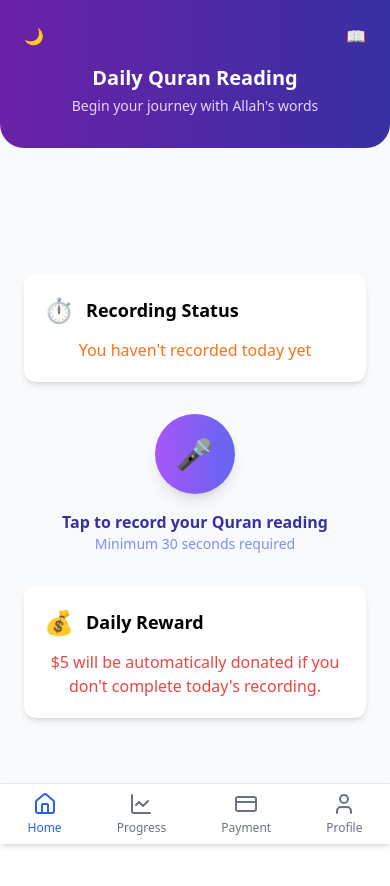
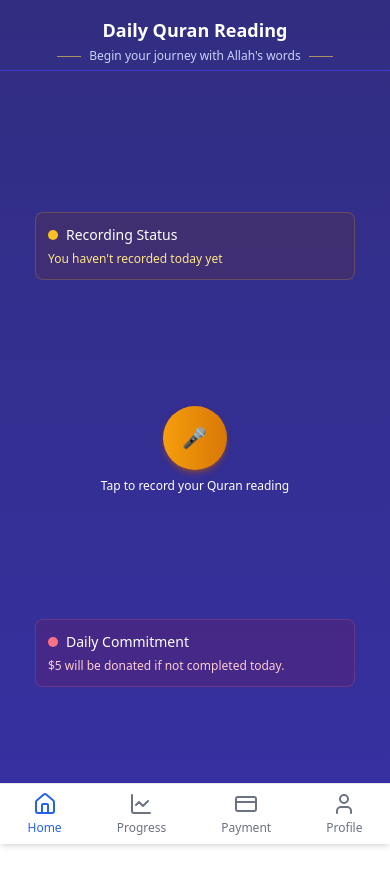
Before and after one commit to marwankamal32/quran-reader-app, a React (Vite) app in the folder web-app/: page / in a window 390 px wide. Shown: the top 886 px of the page. Built offline with nearby package versions, Linux system fonts and the light colour scheme.

Commit message:
Refactor: update layout and design of Home and Header components for improved user experience. Adjust RecordButton styling and functionality for better accessibility and responsiveness.

```diff
--- a/web-app/src/App.tsx
+++ b/web-app/src/App.tsx
@@ -6,7 +6,7 @@ import { Home, Progress, Payment, Profile } from "@pages/.";
 function App() {
   return (
     <Router>
-      <div className="flex flex-col min-h-screen">
+      <div className="flex flex-col">
         <div className="flex-grow pb-16">
           <Routes>
             <Route path="/" element={<Home />} />
--- a/web-app/src/components/HeaderSection.tsx
+++ b/web-app/src/components/HeaderSection.tsx
@@ -1,24 +1,23 @@
 export default function Header() {
   return (
-    <div className="bg-gradient-to-r from-purple-800 to-indigo-800 text-white p-6 rounded-b-3xl relative">
+    <div className="bg-gradient-to-r from-purple-800 to-indigo-800 text-white p-6 rounded-b-3xl relative overflow-hidden">
+      {/* Islamic Ornamental Border */}
+      <div className="absolute top-0 left-0 w-full h-1 bg-gradient-to-r from-amber-300 to-amber-500"></div>
+
+      {/* Islamic Dome Shape - Top Corners */}
+      <div className="absolute -top-12 -left-12 w-24 h-24 rounded-full border-2 border-amber-300/30"></div>
+      <div className="absolute -top-12 -right-12 w-24 h-24 rounded-full border-2 border-amber-300/30"></div>
+
       {/* Icons Row */}
-      <div className="flex justify-between items-center">
-        <button>
-          <span role="img" aria-label="moon">
-            🌙
-          </span>
-        </button>
-        <button>
-          <span role="img" aria-label="book">
-            📖
-          </span>
-        </button>
-      </div>
 
       {/* Title and Subtitle */}
-      <div className="text-center mt-4 mb-2">
-        <h1 className="text-xl font-bold">Daily Quran Reading</h1>
-        <p className="text-sm text-purple-200 mt-1">
+      <div className="text-center mt-4 mb-2 relative z-10">
+        <div className="flex items-center justify-center gap-2 mb-1">
+          <span className="w-12 h-px bg-amber-300/70"></span>
+          <h1 className="text-xl font-bold">Daily Quran Reading</h1>
+          <span className="w-12 h-px bg-amber-300/70"></span>
+        </div>
+        <p className="text-sm text-purple-200">
           Begin your journey with Allah's words
         </p>
       </div>
--- a/web-app/src/components/RecordButton.tsx
+++ b/web-app/src/components/RecordButton.tsx
@@ -18,7 +18,6 @@ const RecordButton = ({ onRecordingComplete }: RecordButtonProps) => {
 
       recorder.ondataavailable = (event) => {
         const audioBlob = new Blob([event.data], { type: 'audio/wav' });
-
         console.log('Audio Blob', audioBlob);
       };
 
@@ -44,9 +43,19 @@ const RecordButton = ({ onRecordingComplete }: RecordButtonProps) => {
   return (
     <button
       onClick={isRecording ? stopRecording : startRecording}
-      className="w-20 h-20 rounded-full bg-gradient-to-r from-purple-500 to-indigo-500 text-white text-3xl shadow-lg"
+      className={`
+        w-16 h-16 rounded-full
+        flex items-center justify-center
+        shadow-md
+        ${isRecording
+          ? 'bg-red-600 animate-pulse'
+          : 'bg-gradient-to-r from-amber-500 to-amber-600'}
+        ${isRecording ? 'shadow-red-700/50' : 'shadow-amber-700/50'}
+        transform transition-all duration-200
+        ${isRecording ? 'scale-110' : 'hover:scale-105 active:scale-95'}
+      `}
     >
-      🎤
+      <span className="text-xl">{isRecording ? '⏹️' : '🎤'}</span>
     </button>
   );
 };
--- a/web-app/src/pages/Home.tsx
+++ b/web-app/src/pages/Home.tsx
@@ -1,6 +1,5 @@
 import { useState } from 'react';
 import RecordButton from '../components/RecordButton';
-import HeaderSection from '../components/HeaderSection';
 
 export default function Home() {
   // State to track recording status
@@ -12,53 +11,65 @@ export default function Home() {
   };
 
   return (
-    <div className="w-full min-h-screen bg-gray-50 flex flex-col">
-      {/* Header Section */}
-      <HeaderSection />
+    <div className="w-full h-screen flex flex-col bg-gradient-to-b from-indigo-900 to-indigo-800 text-white overflow-hidden safe-area-inset-bottom">
+      {/* Title Bar - Smaller */}
+      <div className="pt-4 pb-1 px-4 text-center border-b border-indigo-700">
+        <h1 className="text-lg font-bold">Daily Quran Reading</h1>
+        <div className="flex items-center justify-center mt-0.5">
+          <span className="w-6 h-px bg-amber-300/60"></span>
+          <p className="text-xs text-indigo-200 mx-2 py-0.5">Begin your journey with Allah's words</p>
+          <span className="w-6 h-px bg-amber-300/60"></span>
+        </div>
+      </div>
 
-      {/* Main Content */}
-      <div className="flex flex-col items-center justify-center flex-grow text-center px-6 py-8 space-y-8">
-        {/* Recording Status Card */}
-        <div className="bg-white rounded-xl shadow-md p-5 w-full max-w-md">
-          <div className="flex items-center gap-3 mb-3">
-            <span role="img" aria-label="status" className="text-2xl">
-              {hasRecorded ? '✅' : '⏱️'}
-            </span>
-            <h2 className="font-semibold text-lg">Recording Status</h2>
+      {/* Main Content - Reduced padding for mobile screens and navigation bar */}
+      <div className="flex-1 flex flex-col items-center justify-evenly px-4 py-2 pb-safe">
+        {/* Recording Status - Improved Design */}
+        <div className={`w-full max-w-xs rounded-lg p-3 border border-opacity-20 transition-colors duration-300 ${
+          hasRecorded ? 'bg-green-900/30 border-green-400' : 'bg-amber-900/20 border-amber-400'
+        }`}>
+          <div className="flex items-center">
+            <div className={`w-2.5 h-2.5 rounded-full mr-2 ${
+              hasRecorded ? 'bg-green-400 animate-pulse' : 'bg-amber-400'
+            }`}></div>
+            <h2 className="text-sm font-medium">Recording Status</h2>
           </div>
-          <p className={`font-medium ${hasRecorded ? 'text-green-600' : 'text-orange-500'}`}>
+          <p className={`text-xs mt-1.5 pl-4.5 ${
+            hasRecorded ? 'text-green-300' : 'text-amber-200'
+          }`}>
             {hasRecorded
-              ? "Today's recording completed!"
+              ? "Today's reading completed ✓"
               : "You haven't recorded today yet"}
           </p>
         </div>
 
-        {/* Record Button Section */}
-        <div className="flex flex-col items-center my-6">
-          <RecordButton onRecordingComplete={handleRecordingComplete} />
-          <p className="mt-4 font-semibold text-indigo-800">
+        {/* Record Button - Centered and Smaller */}
+        <div className="flex flex-col items-center -my-2">
+          <div className="relative">
+            <RecordButton onRecordingComplete={handleRecordingComplete} />
+          </div>
+          <p className="mt-2 text-xs font-medium">
             Tap to record your Quran reading
           </p>
-          <p className="text-sm text-indigo-400">Minimum 30 seconds required</p>
         </div>
 
-        {/* Payment Info Card */}
-        <div className="bg-white rounded-xl shadow-md p-5 w-full max-w-md">
-          <div className="flex items-center gap-3 mb-3">
-            <span role="img" aria-label="money" className="text-2xl">
-              {hasRecorded ? '🎁' : '💰'}
-            </span>
-            <h2 className="font-semibold text-lg">Daily Reward</h2>
+        {/* Daily Commitment - Improved Design */}
+        <div className={`w-full max-w-xs rounded-lg p-3 border border-opacity-20 transition-colors duration-300 mb-4 ${
+          hasRecorded ? 'bg-teal-900/30 border-teal-400' : 'bg-rose-900/20 border-rose-400'
+        }`}>
+          <div className="flex items-center">
+            <div className={`w-2.5 h-2.5 rounded-full mr-2 ${
+              hasRecorded ? 'bg-teal-400' : 'bg-rose-400'
+            }`}></div>
+            <h2 className="text-sm font-medium">Daily Commitment</h2>
           </div>
-          {hasRecorded ? (
-            <p className="text-green-600">
-              Great job completing today's reading! Your streak is building.
-            </p>
-          ) : (
-            <p className="text-red-500">
-              $5 will be automatically donated if you don't complete today's recording.
-            </p>
-          )}
+          <p className={`text-xs mt-1.5 pl-4.5 ${
+            hasRecorded ? 'text-teal-300' : 'text-rose-200'
+          }`}>
+            {hasRecorded
+              ? "Commitment fulfilled! No donation needed."
+              : "$5 will be donated if not completed today."}
+          </p>
         </div>
       </div>
     </div>
```
